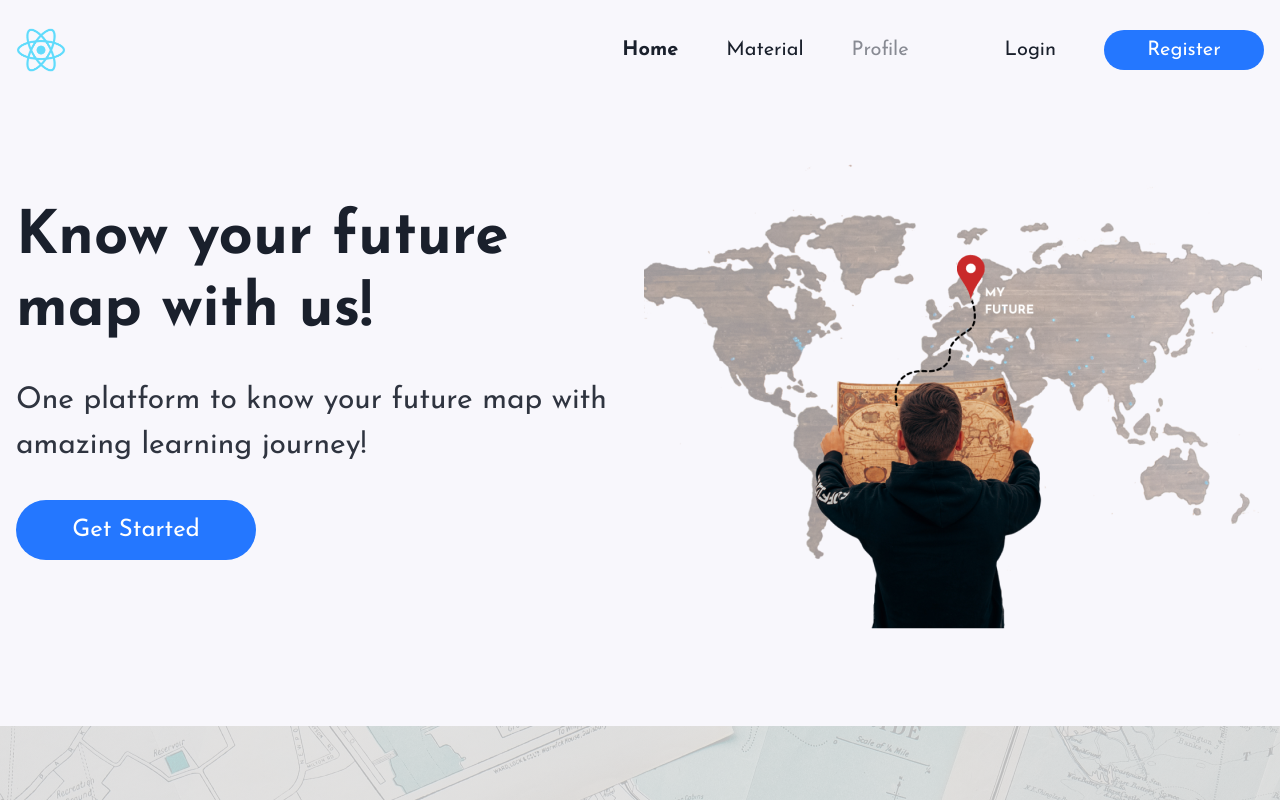
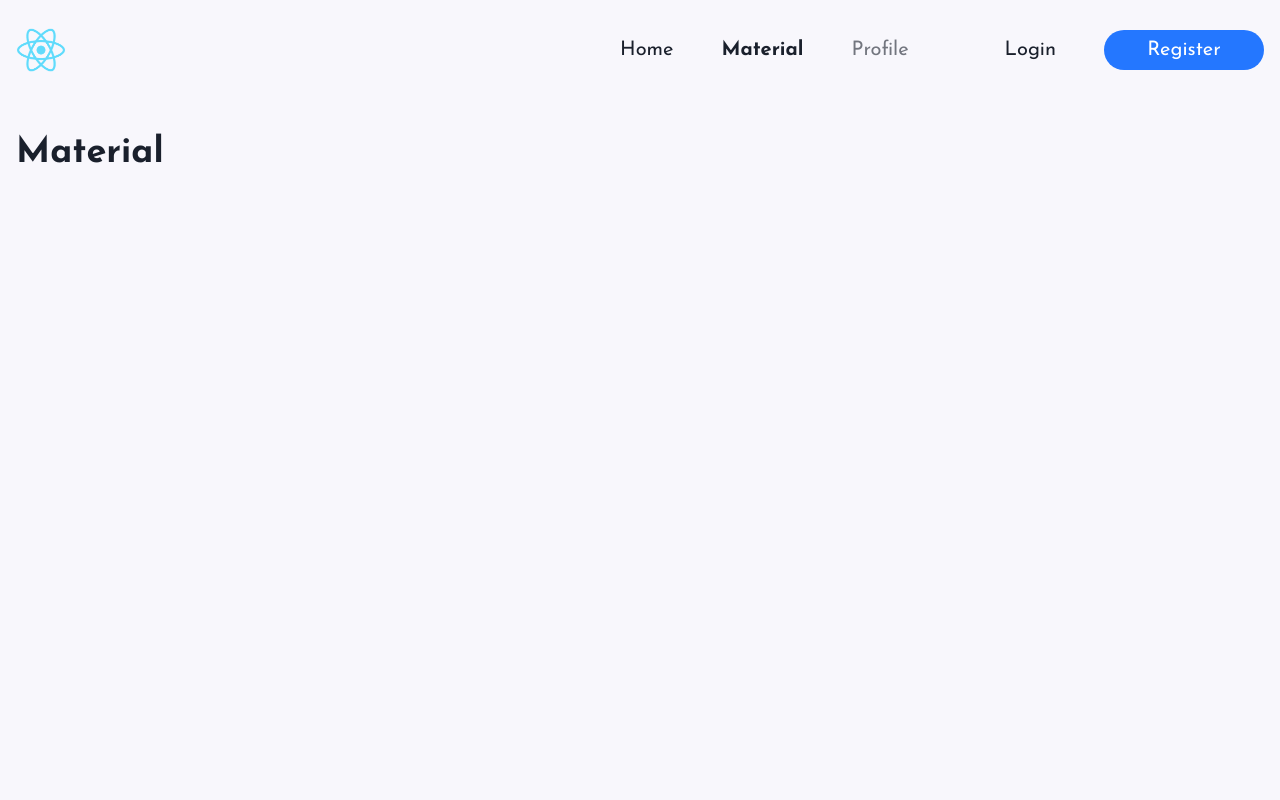
Before and after one commit to rg-km/final-project-engineering-53, a React (Create React App) app in the folder frontend/: page /material in a window 1280 px wide. Shown: the top 800 px of the page. Built offline with nearby package versions, Linux system fonts and the light colour scheme; data requests are answered from the project's data file.

Commit message:
update: implement react-router dom v6

```diff
--- a/frontend/package.json
+++ b/frontend/package.json
@@ -10,6 +10,7 @@
     "framer-motion": "^6.3.11",
     "react": "^18.1.0",
     "react-dom": "^18.1.0",
+    "react-router-dom": "^6.3.0",
     "react-scripts": "5.0.1"
   },
   "scripts": {
--- a/frontend/src/App.jsx
+++ b/frontend/src/App.jsx
@@ -1,17 +1,18 @@
 import * as React from "react";
+import { BrowserRouter as Router, Routes, Route } from "react-router-dom";
 
 import Navbar from "./components/navbar/Navbar";
-import Hero from "./components/sections/Hero";
-import Learning from "./components/sections/Learning";
+import Home from "./pages/Home";
+import Material from "./pages/Material";
 
 export default function App() {
   return (
-    <>
+    <Router>
       <Navbar />
-      <main>
-        <Hero />
-        <Learning />
-      </main>
-    </>
+      <Routes>
+        <Route path="/" element={<Home />} />
+        <Route path="/material" element={<Material />} />
+      </Routes>
+    </Router>
   );
 }
--- a/frontend/src/components/navbar/Navbar.jsx
+++ b/frontend/src/components/navbar/Navbar.jsx
@@ -1,33 +1,45 @@
-import { Container, Button, HStack, Image, Link, Spacer } from "@chakra-ui/react";
+import { NavLink } from "react-router-dom";
+import { Container, Button, HStack, Image, Link as ChakraLink, Spacer } from "@chakra-ui/react";
 import Logo from "../../assets/logo192.png";
 
 export default function Navbar() {
+  const PATHS = [
+    { to: "/", label: "Home" },
+    { to: "/material", label: "Material" },
+    // { to: "", label: "Profile" },
+  ];
+
   return (
     <>
       <Container as="header" maxW="container.xl" height="100px">
         <HStack as="nav" height="full" fontWeight="normal">
-          <Link href="/">
+          <NavLink to="/">
             <Image src={Logo} boxSize="50px" alt="App Logo" />
-          </Link>
+          </NavLink>
 
           <Spacer />
 
           <HStack spacing={24}>
             <HStack spacing={12} fontSize="xl" fontWeight="normal">
-              <Link href="#" fontWeight="bold">
-                Home
-              </Link>
-              <Link href="#">Material</Link>
-              <Link href="#" opacity={0.5}>
-                Profile
-              </Link>
+              {PATHS.map((path) => (
+                <ChakraLink
+                  as={NavLink}
+                  end
+                  key={path.to}
+                  to={path.to}
+                  _activeLink={{ fontWeight: "bold" }}
+                >
+                  {path.label}
+                </ChakraLink>
+              ))}
+              <ChakraLink opacity={0.6}>Profile</ChakraLink>
             </HStack>
 
             <HStack spacing={12} fontSize="xl" fontWeight="normal">
-              <Link href="#">Login</Link>
+              <ChakraLink>Login</ChakraLink>
               <Button
                 as="a"
-                href="#"
+                // href="#"
                 size="xl"
                 width="160px"
                 height="40px"
--- /dev/null
+++ b/frontend/src/pages/Home.js
@@ -0,0 +1,11 @@
+import Hero from "../components/sections/Hero";
+import Learning from "../components/sections/Learning";
+
+export default function Home() {
+  return (
+    <>
+      <Hero />
+      <Learning />
+    </>
+  );
+}
--- /dev/null
+++ b/frontend/src/pages/Material.js
@@ -0,0 +1,11 @@
+import { Container, Heading } from "@chakra-ui/react";
+
+export default function Material() {
+  return (
+    <Container maxW="container.xl">
+      <Heading as="h1" mt={8}>
+        Material
+      </Heading>
+    </Container>
+  );
+}
```
Also changed, not shown: 1 other file (tests, documents, lock files or other folders).
